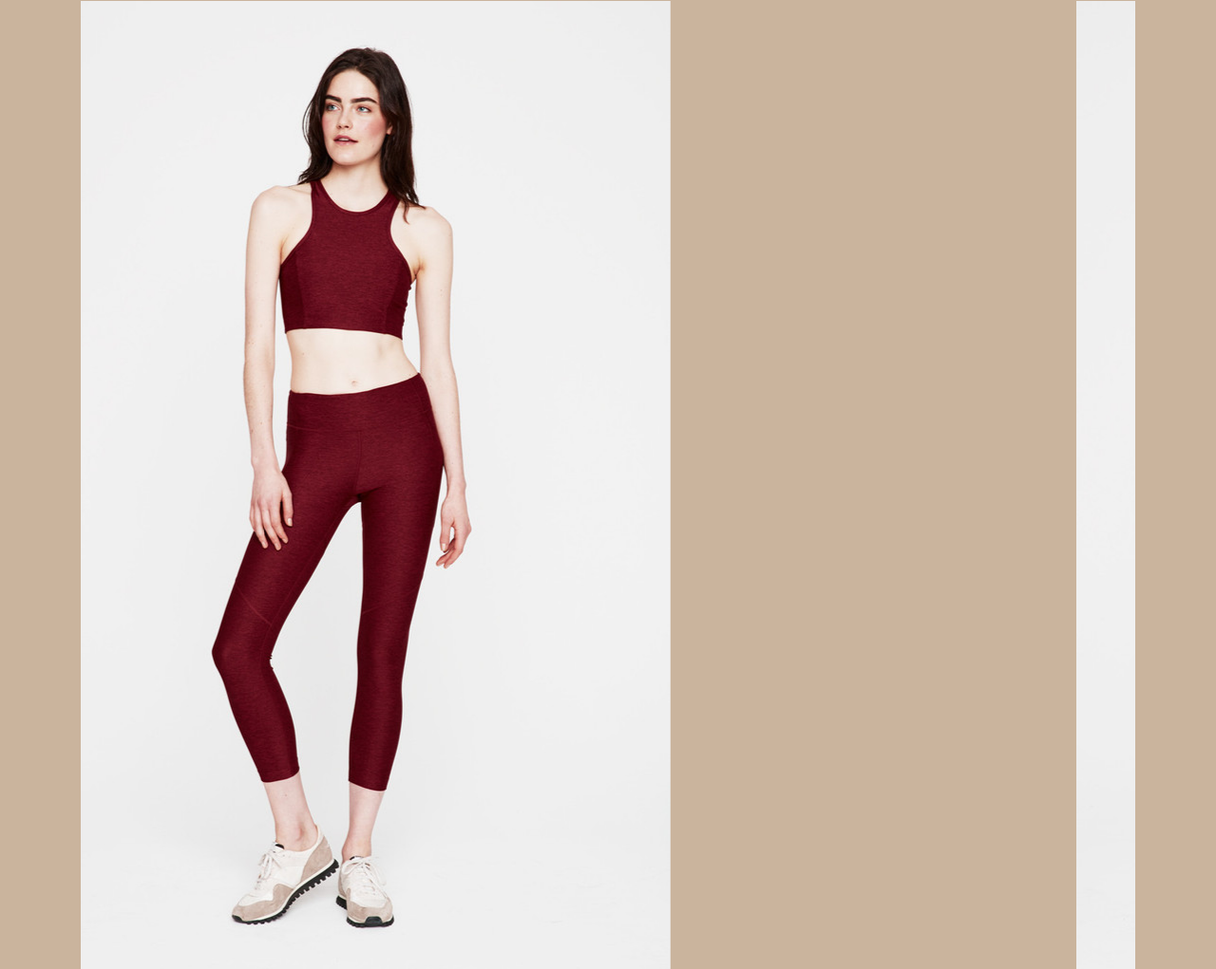
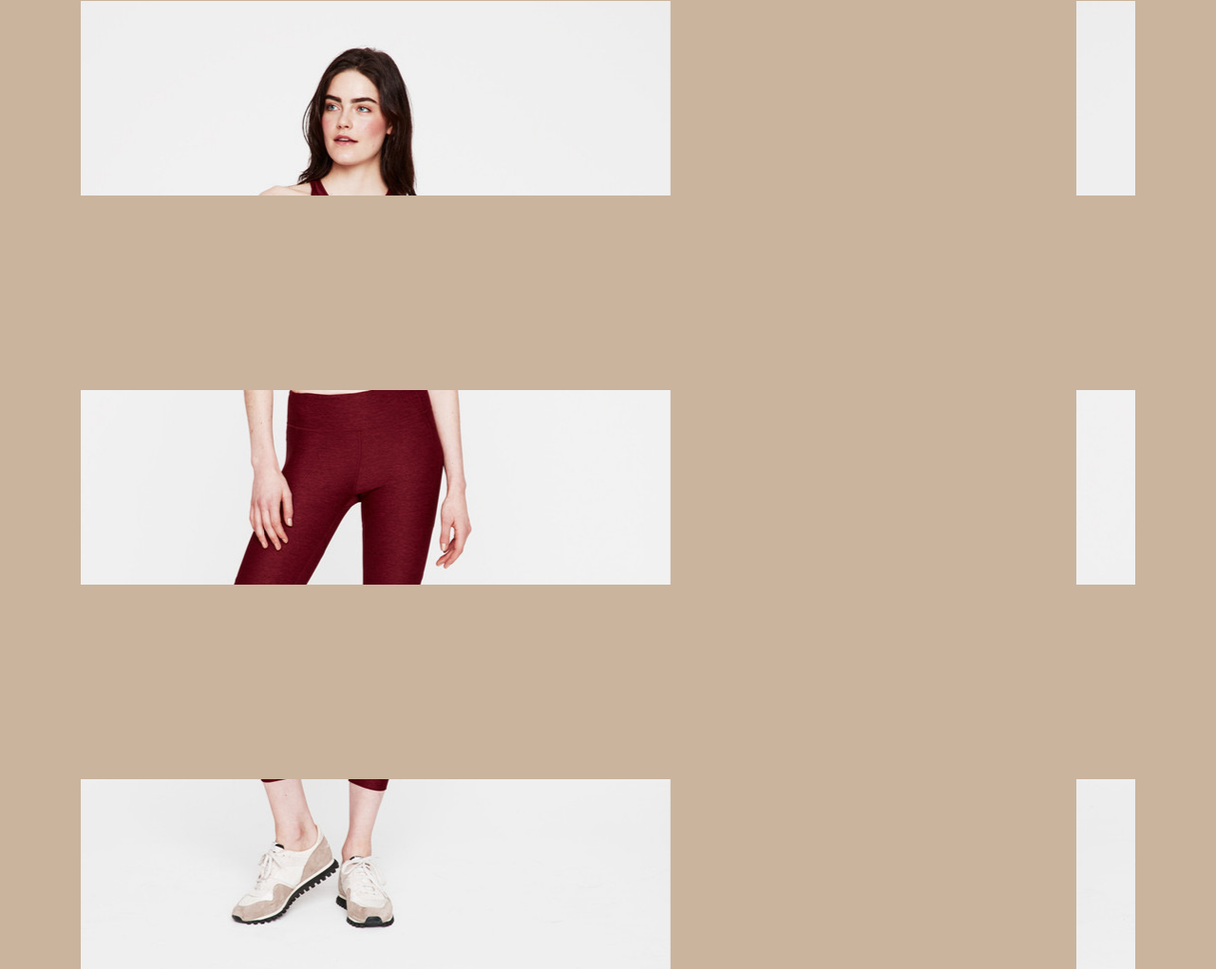
Before and after one commit to dsegovia90/element, a plain HTML site: page index.html in a window 1280 px wide. Shown: the part 336-1357 px from the top of the page at 95% size. Drawn offline with Linux system fonts and the light colour scheme.

Commit message:
added the mask

```diff
--- a/assets/css/main.css
+++ b/assets/css/main.css
@@ -19,8 +19,33 @@ body {
 	height: auto;
 }
 
+
+.overlay1 {
+	background-color: #cab49d;
+	position: absolute;
+	top: 20%;
+	left: 0;
+	width: 100%;
+	height: 20%;
+	z-index: 2000;
+}
+
+.overlay2 {
+	background-color: #cab49d;
+	position: absolute;
+	top: 60%;
+	left: 0;
+	width: 100%;
+	height: 20%;
+	z-index: 2000;
+}
+
+.carousel-inner {
+	position: relative;
+}
+
 .carousel-item.active,
 .carousel-item-next,
 .carousel-item-prev{
-display:block;
+	display:block;
 }
--- a/index.html
+++ b/index.html
@@ -30,6 +30,8 @@
 		<div class='container'>
 			<div id='carouselExampleSlidesOnly' class='carousel slide' data-ride='carousel'>
 			  <div class='carousel-inner' role='listbox'>
+			  	<div class='overlay1'></div>
+			  	<div class='overlay2'></div>
 				    <div class='carousel-item active'>
 				      <img class='d-block img-fluid' src='./assets/img/red-woman-standing.jpg' alt='First slide'>
 				    </div>
```
Lines whose indentation alone changed are shown as unchanged.
